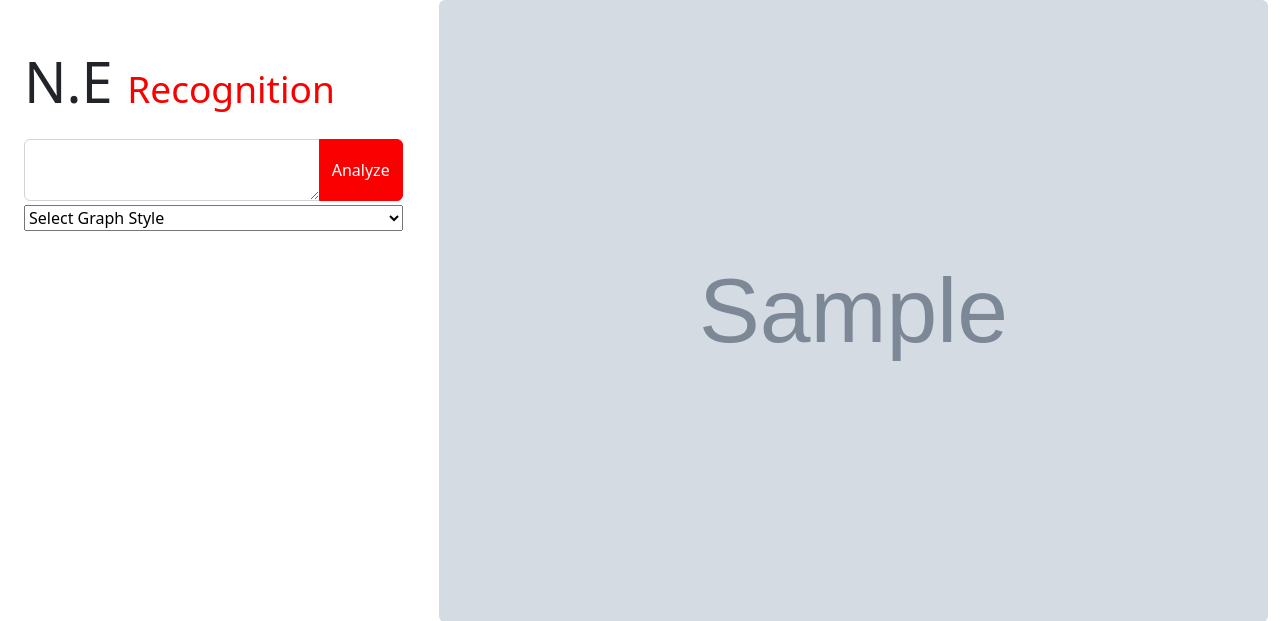
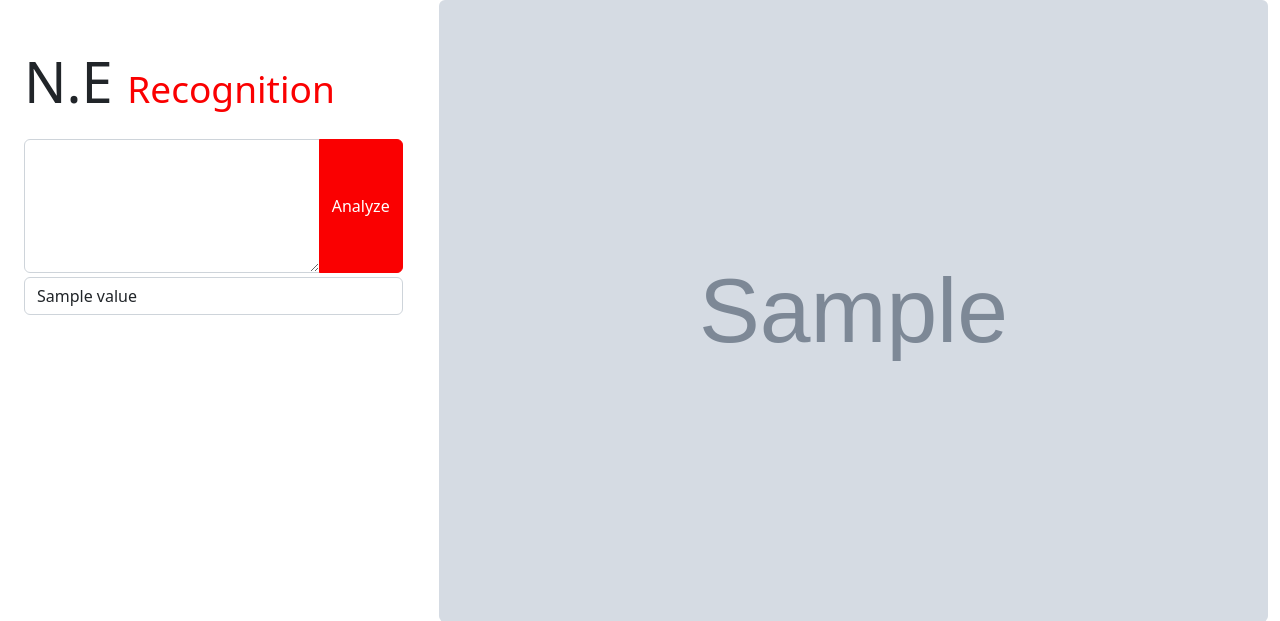
Before and after one commit to AidaLog/aidalog, a Django app: template templates/ner/index.html in a window 1280 px wide. Shown: the top 621 px of the page. Run offline with Django 4.2, Linux system fonts and the light colour scheme; the template is opened without the code that fills it: most values are stand-ins (such as "Sample title", 1, 10 or a date in 2020); grey boxes marked "Sample" are stand-in pictures.

Commit message:
form control

```diff
--- a/templates/ner/index.html
+++ b/templates/ner/index.html
@@ -34,13 +34,12 @@
                     <div class="container">
                         <form method='POST'>{% csrf_token %}
                             <h1 class="display-4 fw-light mb-4">N.E&nbsp;<span class="fw-lighter" style="color: #FA0001;font-size: 37.0408px;"><span style="font-weight: normal !important;">Recognition</span></span></h1>
-                            <div class="input-group"><textarea class="form-control" name="message">{{message}}</textarea><button class="btn btn-primary" type="submit" style="background: #FA0001;border-color: #FA0001;">Analyze</button></div>
-                            <select name="layout" class="input-group mt-1">
-                                <option value="1">Select Graph Style</option>
+                            <div class="input-group"><textarea rows='5' class="form-control" name="message">{{message}}</textarea><button class="btn btn-primary" type="submit" style="background: #FA0001;border-color: #FA0001;">Analyze</button></div>
+                            <select name="layout" class="form-control input-group mt-1">
                                 {% for key, value in graph_layout.items %}
                                   <option value="{{ key }}">{{ value }}</option>
                                 {% endfor %}
-                              </select>
+                            </select>
                         </form>
                     </div>
                 </section>
```
